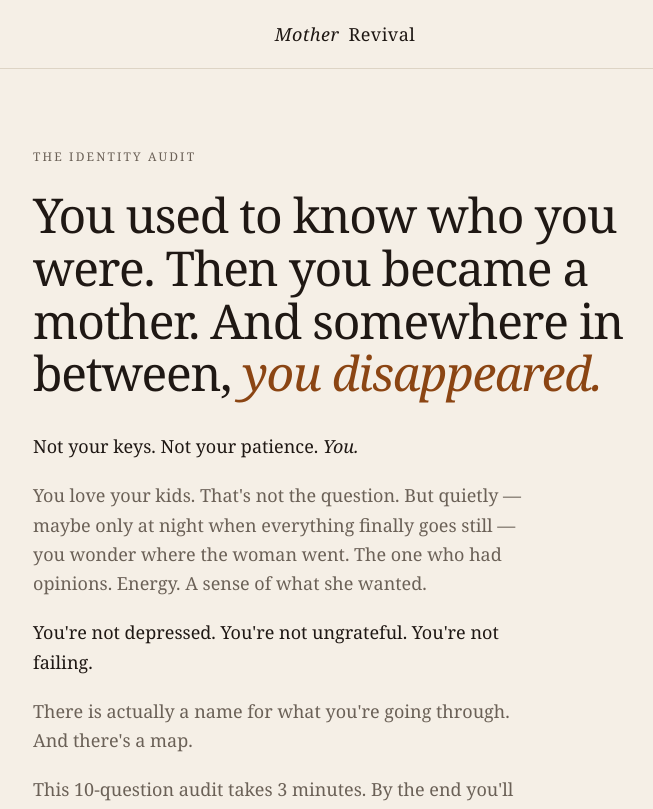
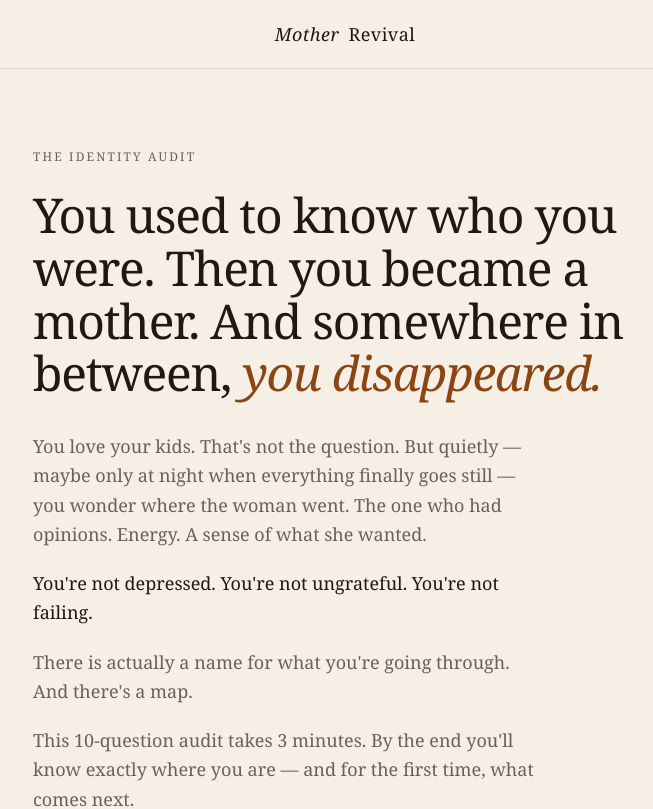
Before and after one commit to Mthr-Rvvl/mother-revival, a Next.js app: page /diagnostic in a window 1280 px wide. Shown: the top 809 px of the page, without its empty margins (295-948 px from the left). Built offline with nearby package versions, Linux system fonts and the light colour scheme.

Commit message:
Remove redundant opening line from welcome screen

```diff
--- a/src/app/diagnostic/page.tsx
+++ b/src/app/diagnostic/page.tsx
@@ -68,7 +68,6 @@ export default function DiagnosticPage() {
             <em className="font-light text-[#8B4513]">you disappeared.</em>
           </h1>
           <div className="text-[#1F1814] text-lg leading-relaxed space-y-5 max-w-lg mb-10">
-            <p>Not your keys. Not your patience. <em className="font-serif">You.</em></p>
             <p className="text-[#6B6157]">
               You love your kids. That&apos;s not the question. But quietly — maybe only at night when everything finally goes still — you wonder where the woman went. The one who had opinions. Energy. A sense of what she wanted.
             </p>
```
